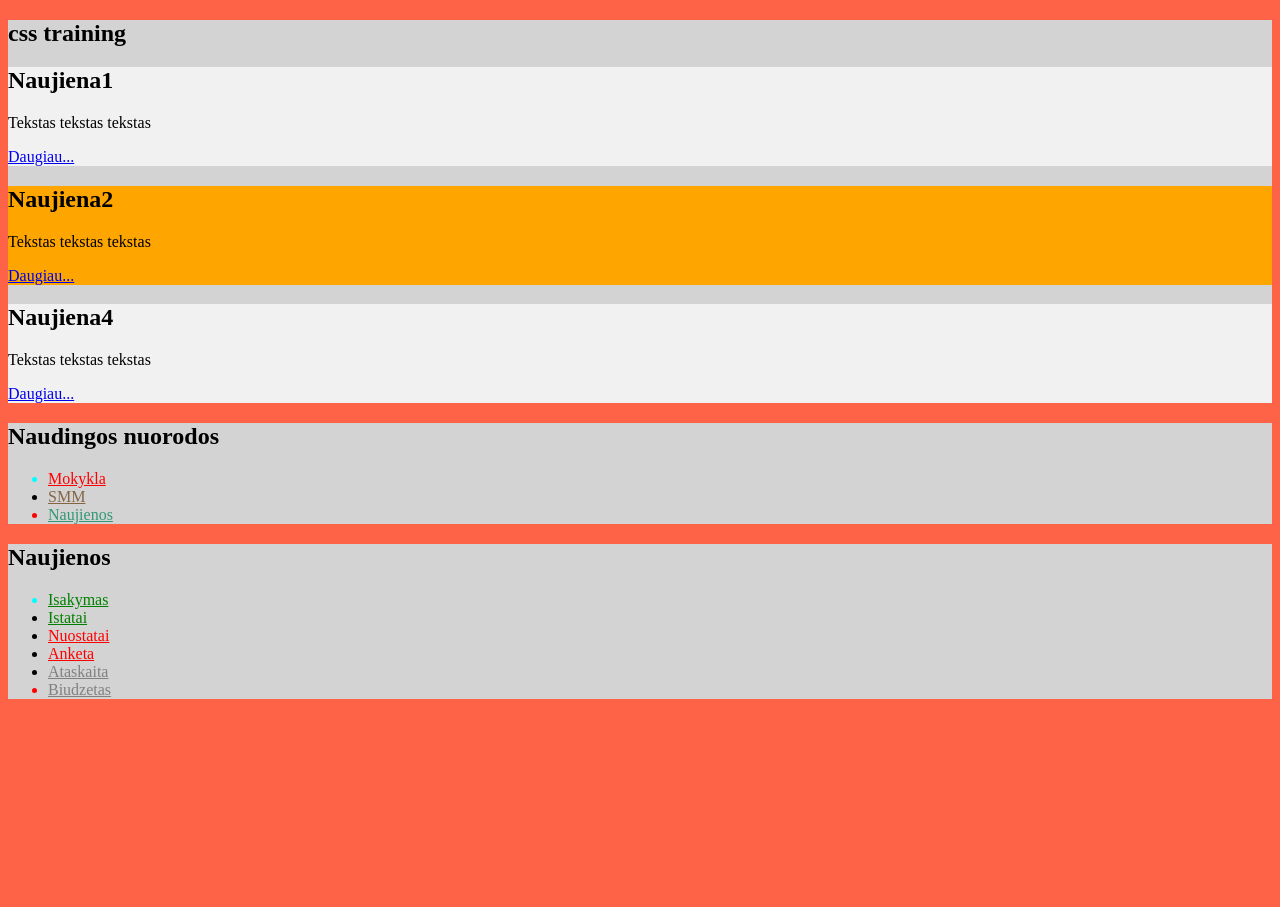
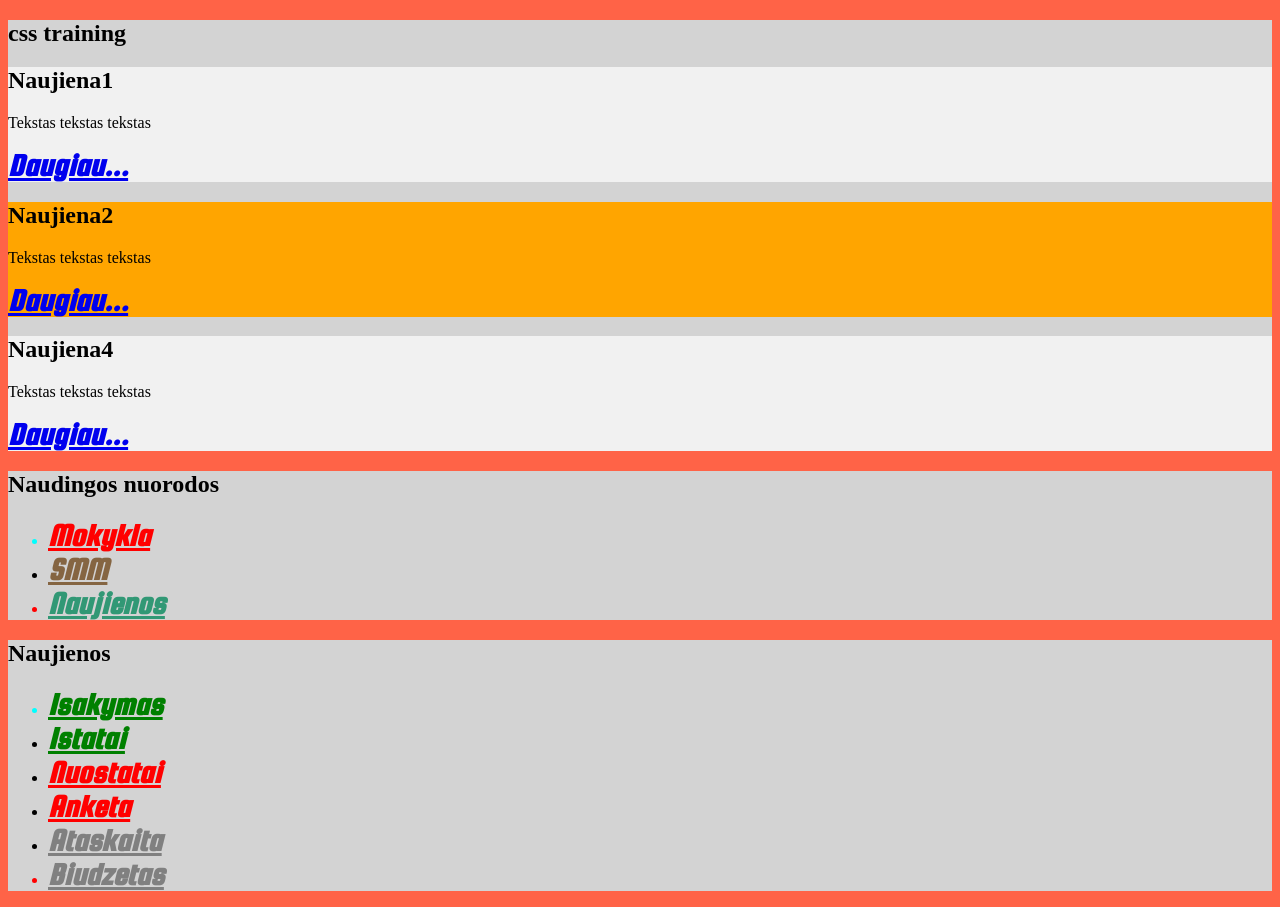
Before and after one commit to crypcode/css, a plain HTML site: page index.html in a window 1280 px wide. Before the commit the page ends 800 px from the top, so only its background shows below. Drawn offline with Linux system fonts and the light colour scheme.

Commit message:
antra pamoka

```diff
--- a/css/style.css
+++ b/css/style.css
@@ -53,3 +53,9 @@ li:first-child{
 li:last-child{
 	color: red;
 }
+a{
+	font-size: 2em;
+	font-family: 'Squada One', cursive;
+	font-style: italic;
+	font-weight: bold;
+}
--- a/index.html
+++ b/index.html
@@ -2,6 +2,7 @@
 <html lang="lt">
 	<head>
 		<meta charset="utf-8">
+		<link href="https://fonts.googleapis.com/css?family=Manjari|Open+Sans|Squada+One&display=swap&subset=latin-ext" rel="stylesheet">
 		<link rel="stylesheet" href="css\style.css">
 		<title>css training</title>
 	</head>
```
